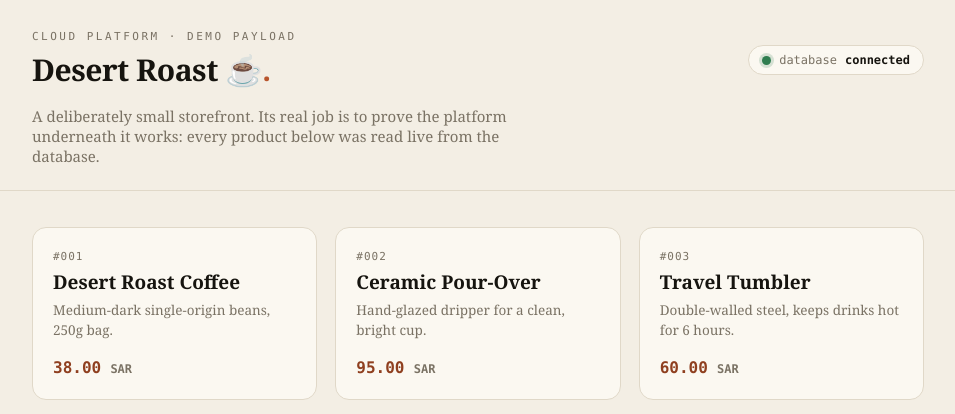
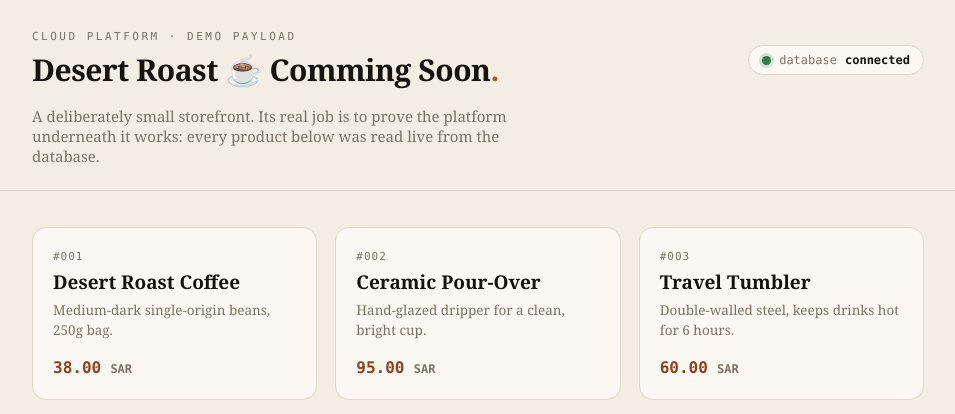
Before and after one commit to Abdo9824Dev-cyber/stratus-app, a FastAPI app: page / in a window 1280 px wide. Shown: the top 414 px of the page, without its empty margins (162-1117 px from the left). Run offline with FastAPI, Linux system fonts and the light colour scheme; data comes from the database, SQL or seed files in the repository.

Commit message:
test: trigger CI/CD

```diff
--- a/app/templates/index.html
+++ b/app/templates/index.html
@@ -108,7 +108,7 @@
       <div class="topline">
         <div>
           <p class="eyebrow">Cloud Platform · Demo Payload</p>
-          <h1 class="brand">Desert Roast ☕<span class="dot">.</span></h1>
+          <h1 class="brand">Desert Roast ☕ Comming Soon<span class="dot">.</span></h1>
         </div>
         {% if db_ok %}
         <span class="status ok">
```
